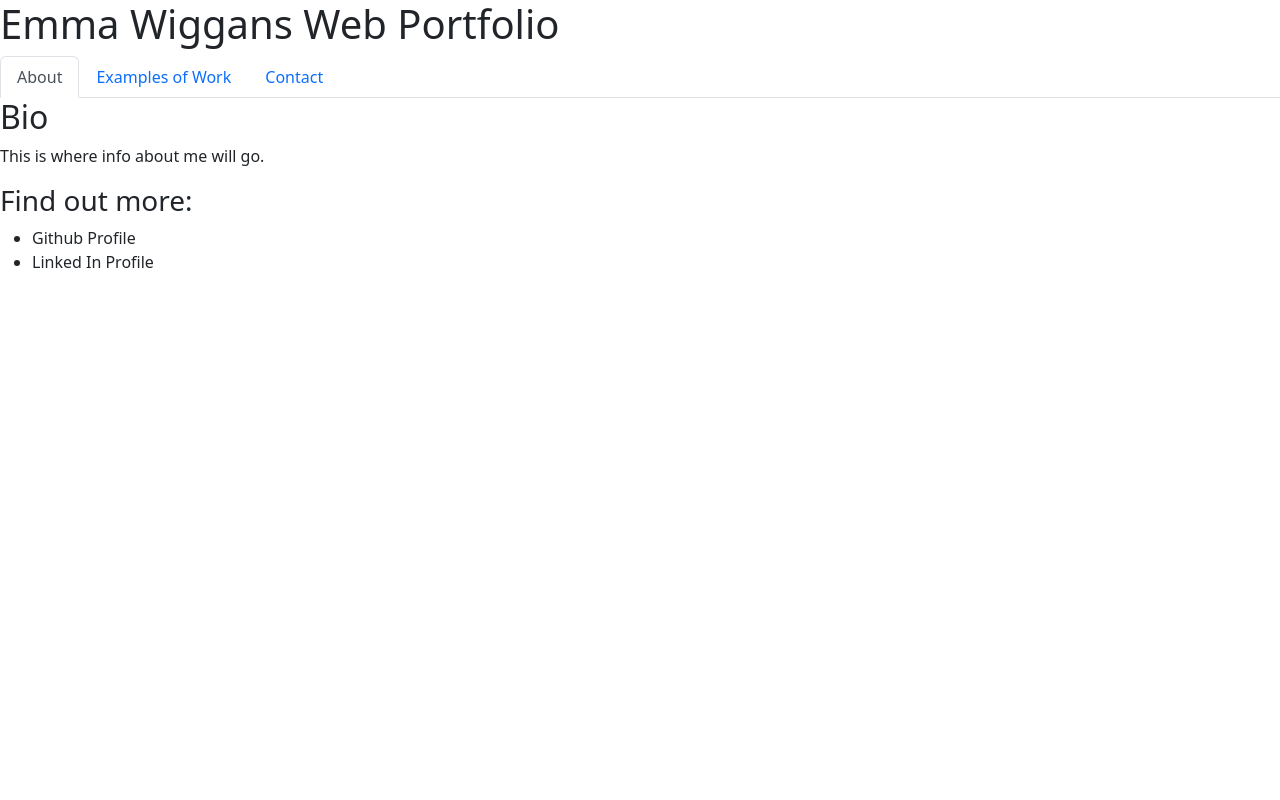
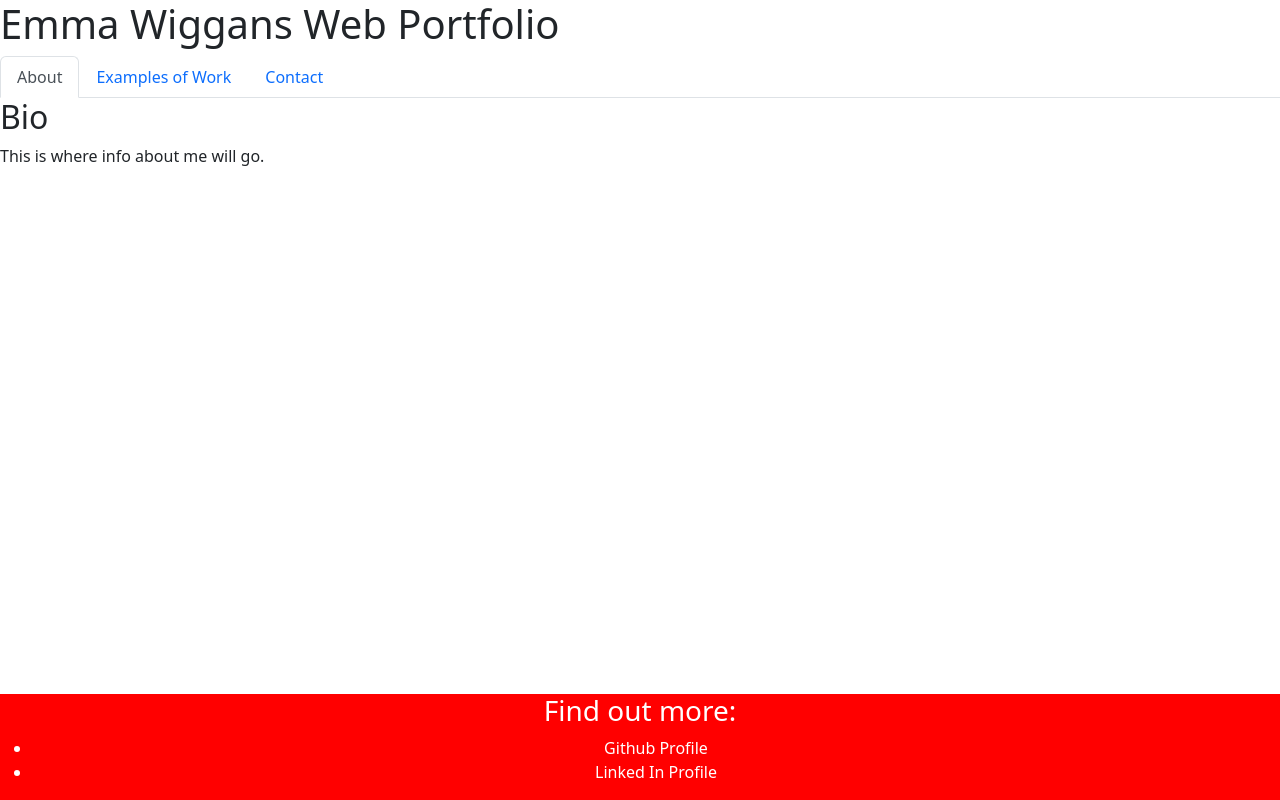
Before and after one commit to eawiggans/eaw-portfolio, a React (Create React App) app: page / in a window 1280 px wide. Built offline with nearby package versions, Linux system fonts and the light colour scheme.

Commit message:
initial style contact

```diff
--- /dev/null
+++ b/src/components/Footer.css
@@ -0,0 +1,9 @@
+.footer {
+    position: fixed;
+    left: 0;
+    bottom: 0;
+    width: 100%;
+    background-color: red;
+    color: white;
+    text-align: center;
+  }
--- a/src/components/Footer.js
+++ b/src/components/Footer.js
@@ -1,4 +1,6 @@
 import React from 'react';
+import './Footer.css'
+
 
 export default function Footer() {
   // All functional components must have a return method that contains JSX.
```
Also changed, not shown: src/components/Header.js (deleted, +0 -12 lines).
